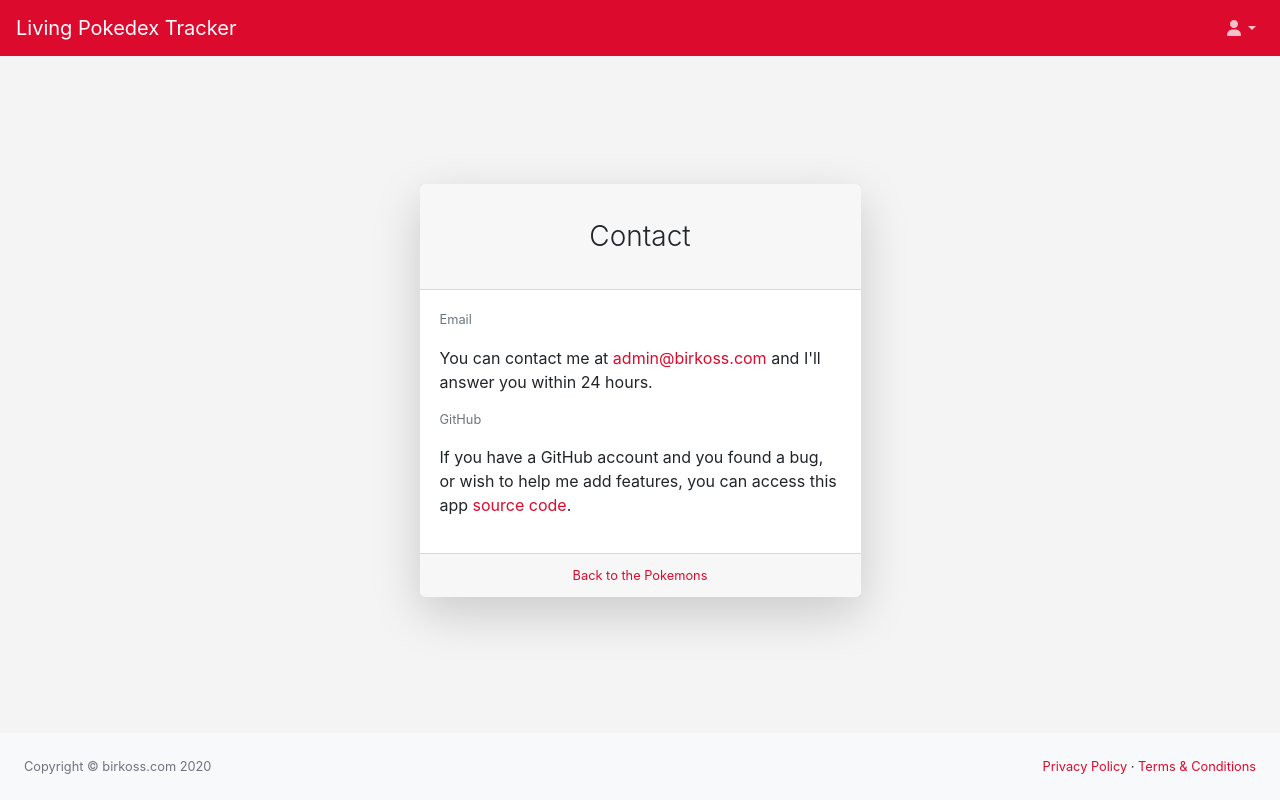
After one commit to birkoss/pokedex-api, a Django app: page /contact in a window 1280 px wide. The commit adds this page. Run offline with Django 3.2, Linux system fonts and the light colour scheme; some libraries are stand-ins or nearby versions.

Commit message:
Added a Contact page

```diff
--- a/base/templates/base/base_sidebar.html
+++ b/base/templates/base/base_sidebar.html
@@ -35,6 +35,8 @@
 						</nav>
 					</div>
 
+					<a class="nav-link" href="{% url 'contact' %}">Contact</a>
+
 				</div>
 			</div>
 			{% if user.is_authenticated %}
--- /dev/null
+++ b/base/templates/base/contact.html
@@ -0,0 +1,26 @@
+{% extends 'base/base.html' %}
+
+{% block page_title %}Profile{% endblock %}
+
+{% block content %}
+<div class="container user-profile">
+	<div class="row justify-content-center">
+		<div class="col-lg-5">
+			<div class="card shadow-lg border-0 rounded-lg mt-5">
+				<div class="card-header"><h3 class="text-center font-weight-light my-4">Contact</h3></div>
+				<div class="card-body">
+					<div class="small mb-3 text-muted">Email</div>
+					<p>You can contact me at <a href="mailto:admin@birkoss.com">admin@birkoss.com</a> and I'll answer you within 24 hours.</p>
+
+					<div class="small mb-3 text-muted">GitHub</div>
+					<p>If you have a GitHub account and you found a bug, or wish to help me add features, you can access this app <a href="https://github.com/birkoss/pokedex-api" target="_blank">source code</a>.</p>
+
+				</div>
+				<div class="card-footer text-center">
+					<div class="small"><a href="{% url 'pokemon_archive' %}">Back to the Pokemons</a></div>
+				</div>
+			</div>
+		</div>
+	</div>
+</div>
+{% endblock %}
--- a/base/views.py
+++ b/base/views.py
@@ -8,6 +8,10 @@ from social_django.models import UserSocialAuth
 
 def error_404(request, exception=None):
 	return render(request, 'base/404.html')
+
+
+def contact(request):
+	return render(request, 'base/contact.html')
 
 
 @login_required
@@ -46,6 +50,7 @@ def user_filters(request):
 			"current_filters": pokemon_hide
 		})
 
+
 @login_required
 def user_profile(request):
 	user = request.user
--- a/project/urls.py
+++ b/project/urls.py
@@ -32,6 +32,8 @@ urlpatterns = [
 	path('logout', base_views.user_logout, name='logout'),
 	path('profile', base_views.user_profile, name='user_profile'),
 
+	path('contact', base_views.contact, name='contact'),
+
 	path('import', pokemon_views.import_pokemon, name='import'),
 
 	url(r'^oauth/', include('social_django.urls', namespace='social')),
```
